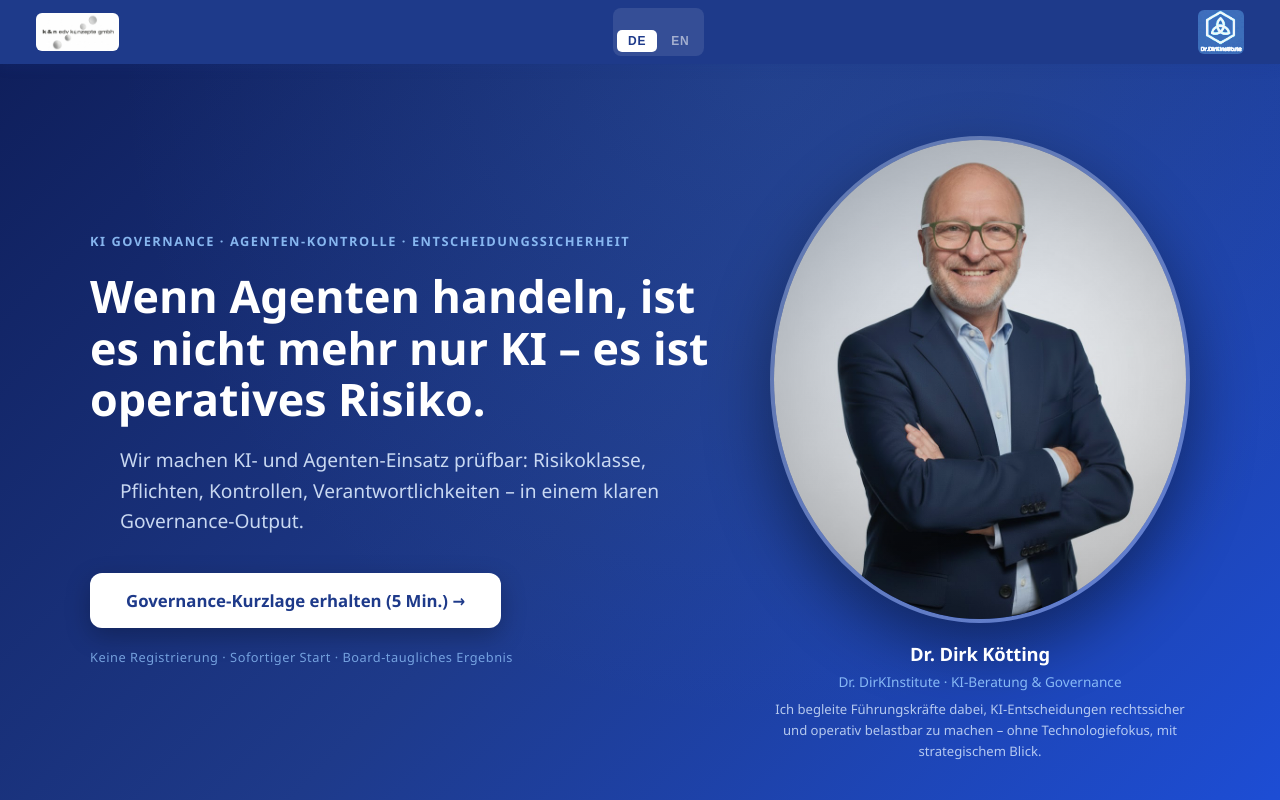
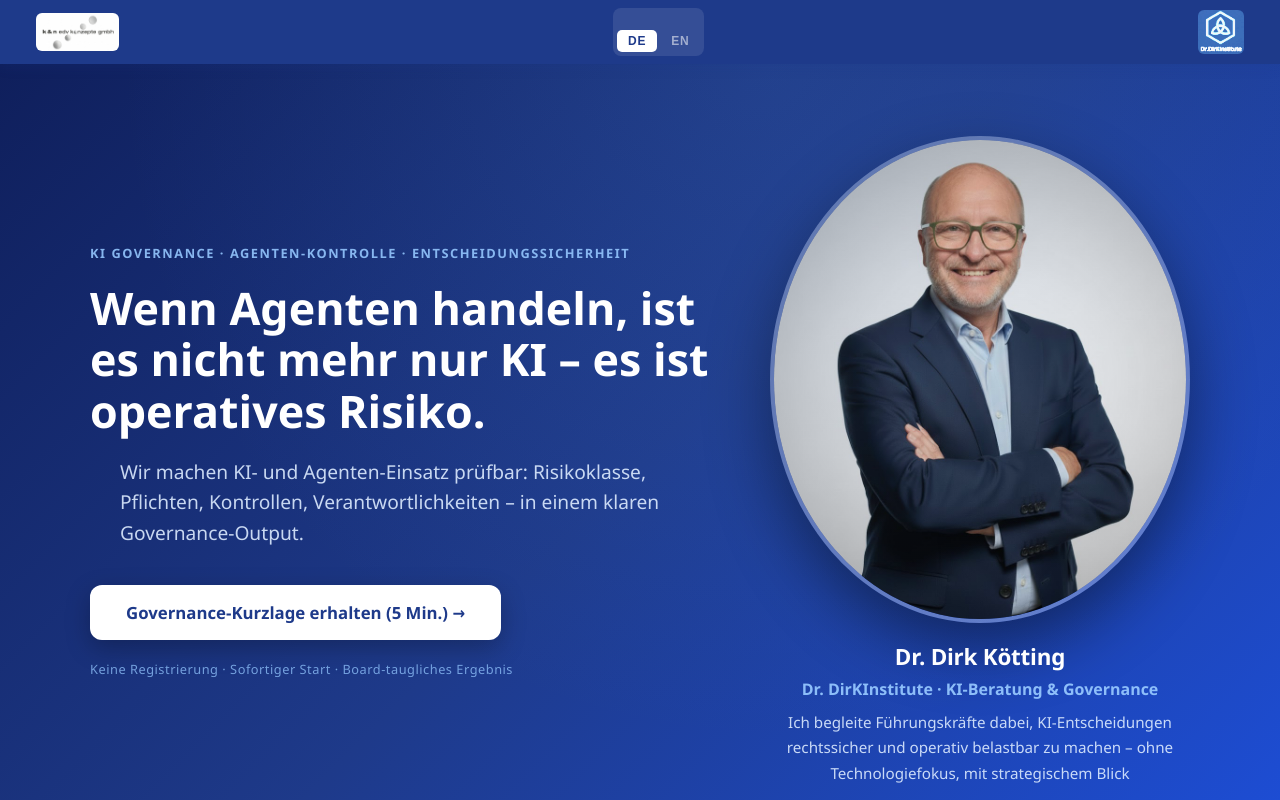
Before and after one commit to Dkoetting/access-hub, a Next.js app: page / in a window 1280 px wide. Shown: the top 800 px of the page. Built offline with nearby package versions, Linux system fonts and the light colour scheme.

Commit message:
Hero caption: größere Schrift, Punkte am Ende entfernt

```diff
--- a/src/app/landing.module.css
+++ b/src/app/landing.module.css
@@ -161,23 +161,23 @@
 }
 
 .heroPortraitName {
-  font-size: 1.15rem;
+  font-size: 1.4rem;
   font-weight: 800;
   color: #fff;
   letter-spacing: -0.01em;
 }
 
 .heroPortraitSlogan {
-  font-size: 0.85rem;
-  color: rgba(147,197,253,0.9);
-  font-weight: 500;
+  font-size: 1rem;
+  color: rgba(147,197,253,0.95);
+  font-weight: 600;
 }
 
 .heroPortraitDesc {
-  font-size: 0.82rem;
-  color: rgba(219,234,254,0.8);
-  line-height: 1.6;
-  margin: 2px 0 0;
+  font-size: 0.95rem;
+  color: rgba(219,234,254,0.9);
+  line-height: 1.65;
+  margin: 4px 0 0;
 }
 
 @media (max-width: 768px) {
--- a/src/app/page.tsx
+++ b/src/app/page.tsx
@@ -40,7 +40,7 @@ const T = {
     outcomesTitle:  'Das Ergebnis',
     outcomes:       ['Prüfbarer Governance-Output für Board & CISO','Nachweisbare Steuerung bei nicht delegierbarer Verantwortung','Board-tauglicher Report: Risikoklasse, Kontrollpfad, Maßnahmen'],
     trustRole:      'Dr. DirKInstitute · KI-Beratung & Governance',
-    trustDesc:      'Ich begleite Führungskräfte dabei, KI-Entscheidungen rechtssicher und operativ belastbar zu machen – ohne Technologiefokus, mit strategischem Blick.',
+    trustDesc:      'Ich begleite Führungskräfte dabei, KI-Entscheidungen rechtssicher und operativ belastbar zu machen – ohne Technologiefokus, mit strategischem Blick',
     toolsTitle:     'Governance-Tools',
     toolsSub:       'Jedes Tool liefert einen konkreten Governance-Output – einzeln nutzbar, gemeinsam wirkungsvoll.',
     controlsTitle:  'Controls & Tooling',
@@ -73,7 +73,7 @@ const T = {
     outcomesTitle:  'The Result',
     outcomes:       ['Auditable governance output for board & CISO','Demonstrable control where responsibility can\'t be delegated','Board-ready report: risk class, control path, measures'],
     trustRole:      'Dr. DirKInstitute · AI Consulting & Governance',
-    trustDesc:      'I help executives make AI decisions legally sound and operationally defensible – strategic perspective, no technology focus.',
+    trustDesc:      'I help executives make AI decisions legally sound and operationally defensible – strategic perspective, no technology focus',
     toolsTitle:     'Governance Tools',
     toolsSub:       'Each tool delivers a concrete governance output – usable individually, powerful together.',
     controlsTitle:  'Controls & Tooling',
```
